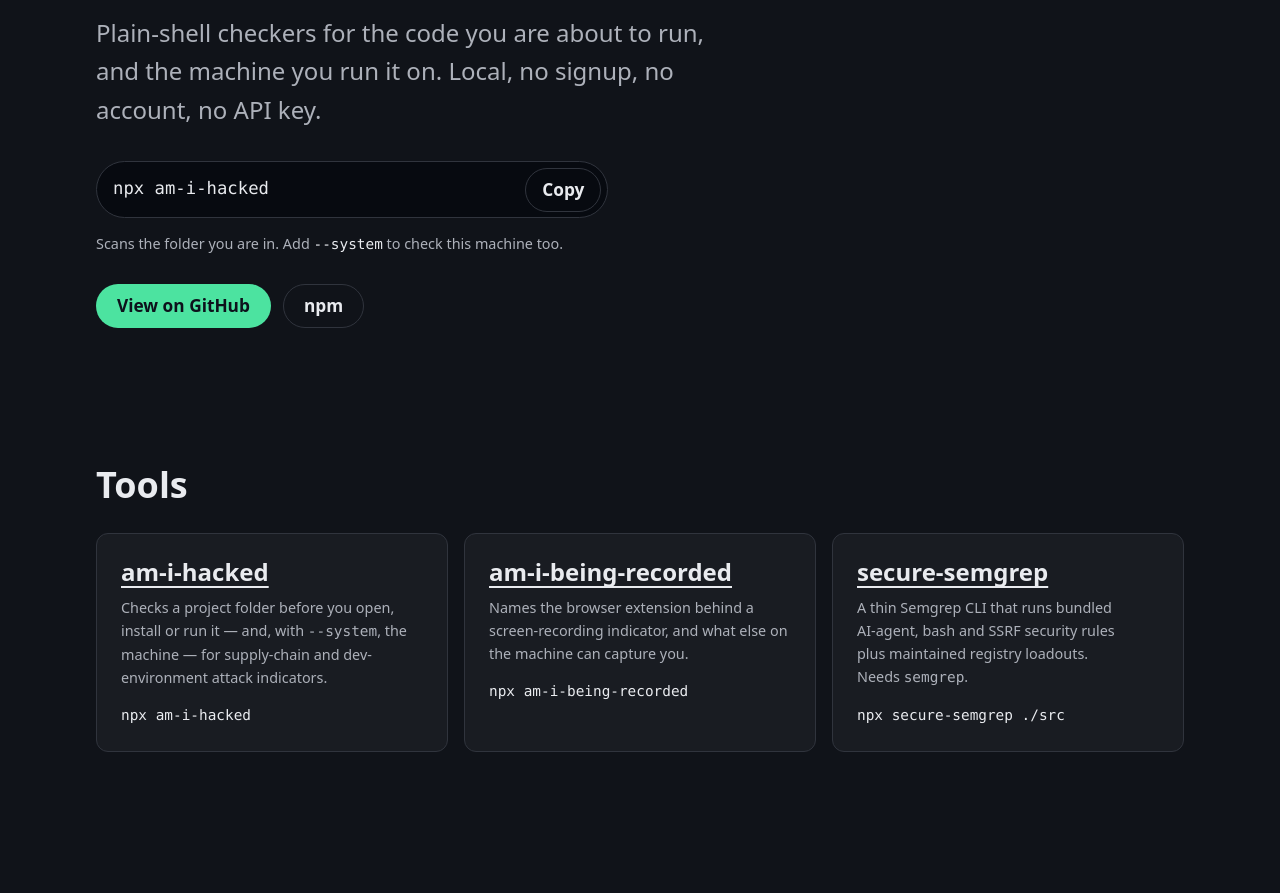
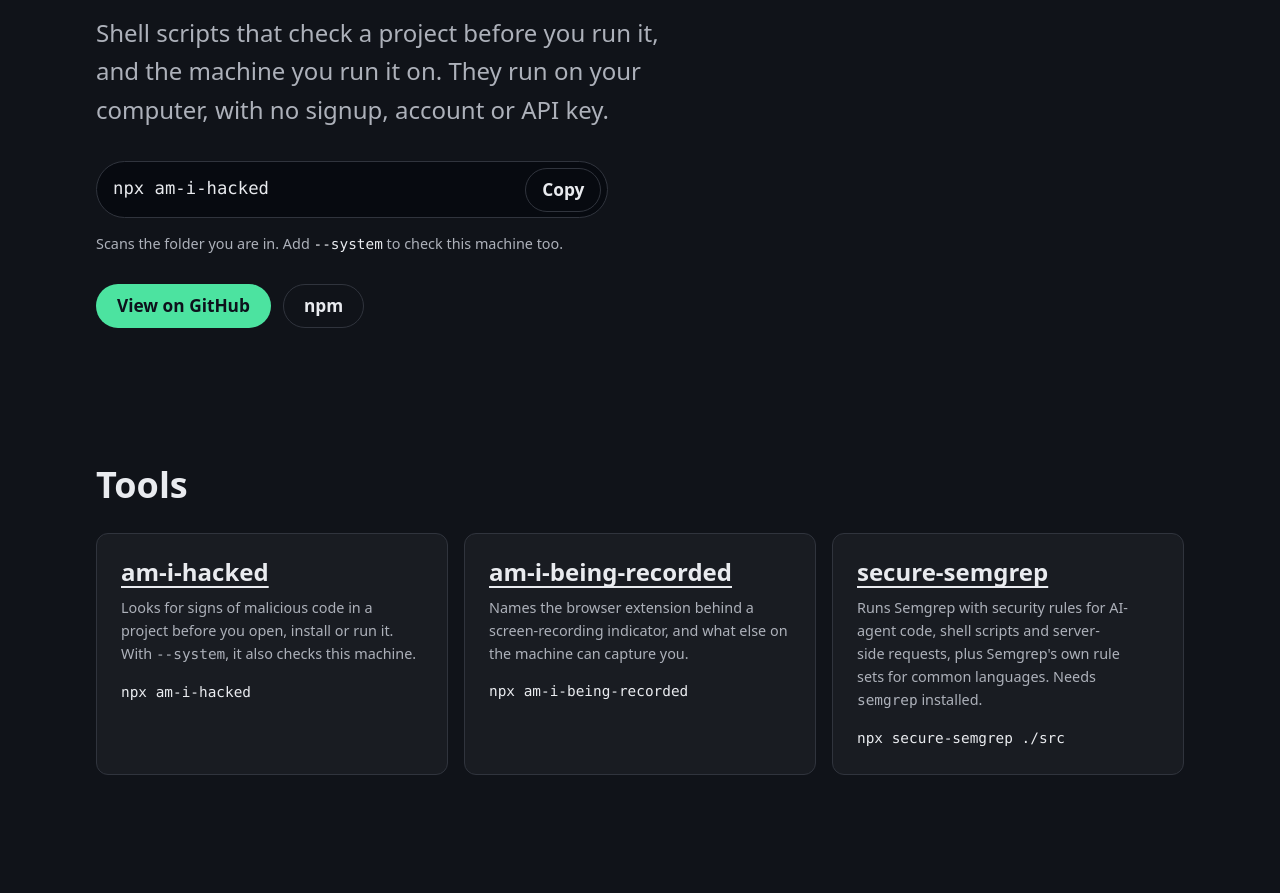
Before and after one commit to IsaacBell/secure-devtools, a website: page docs/index.html in a window 1280 px wide. Shown: the part 363-1256 px from the top of the page. Drawn offline with Linux system fonts and the light colour scheme.

Commit message:
docs: plain sentences on the landing page
Rewrite the lede and two tool cards as full sentences: no dash-wrapped
asides, no stacked fragments, and plain words in place of jargon.

```diff
--- a/docs/index.html
+++ b/docs/index.html
@@ -220,7 +220,7 @@
     <div class="wrap">
       <div class="hero-inner">
         <h1>Security tools for the <span class="hl">code you run</span></h1>
-        <p class="lede">Plain-shell checkers for the code you are about to run, and the machine you run it on. Local, no signup, no account, no API key.</p>
+        <p class="lede">Shell scripts that check a project before you run it, and the machine you run it on. They run on your computer, with no signup, account or API key.</p>
 
         <div class="cmd">
           <pre class="cmd-pre"><code id="hero-cmd">npx am-i-hacked</code></pre>
@@ -243,7 +243,7 @@
 
         <article class="card">
           <h3><a href="https://github.com/IsaacBell/secure-devtools/blob/main/apps/am-i-hacked/README.md">am-i-hacked</a></h3>
-          <p class="muted">Checks a project folder before you open, install or run it — and, with <code>--system</code>, the machine — for supply-chain and dev-environment attack indicators.</p>
+          <p class="muted">Looks for signs of malicious code in a project before you open, install or run it. With <code>--system</code>, it also checks this machine.</p>
           <p class="card-run"><code>npx am-i-hacked</code></p>
         </article>
 
@@ -255,7 +255,7 @@
 
         <article class="card">
           <h3><a href="https://github.com/IsaacBell/secure-devtools/blob/main/apps/secure-semgrep/README.md">secure-semgrep</a></h3>
-          <p class="muted">A thin Semgrep CLI that runs bundled AI-agent, bash and SSRF security rules plus maintained registry loadouts. Needs <code>semgrep</code>.</p>
+          <p class="muted">Runs Semgrep with security rules for AI-agent code, shell scripts and server-side requests, plus Semgrep's own rule sets for common languages. Needs <code>semgrep</code> installed.</p>
           <p class="card-run"><code>npx secure-semgrep ./src</code></p>
         </article>
 
```
